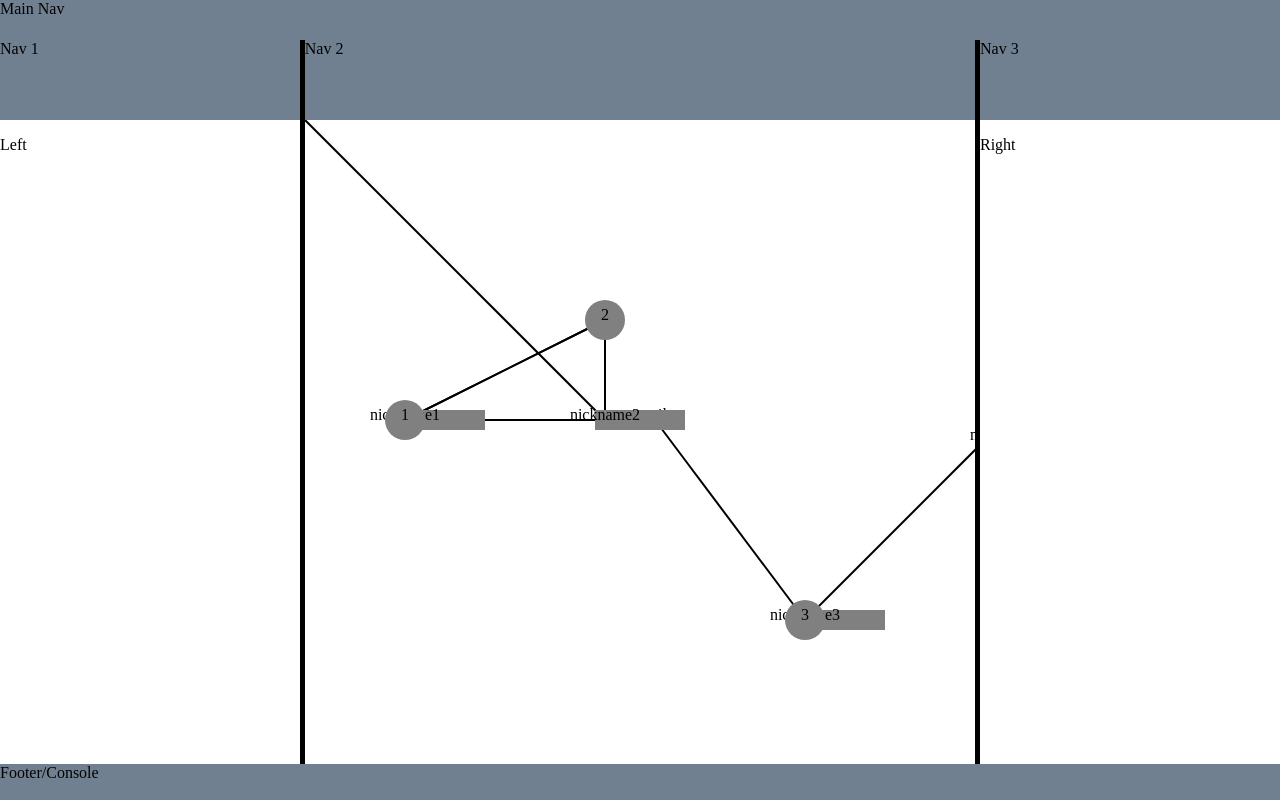
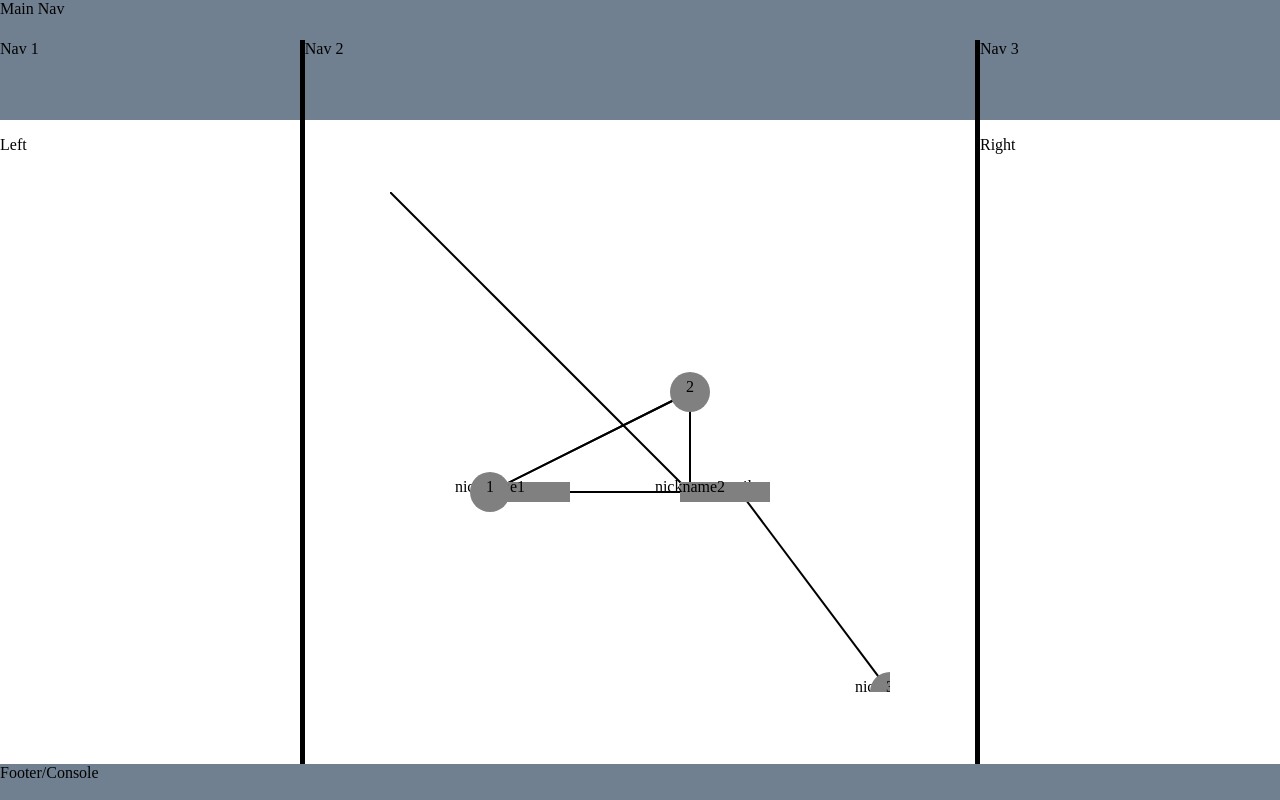
Before and after one commit to Ecdar/Ecdar-GUI-Web, a SvelteKit app: page / in a window 1280 px wide. Built offline with nearby package versions, Linux system fonts and the light colour scheme.

Commit message:
3 hours of sadness

```diff
--- a/src/lib/components/svg-view/Label.svelte
+++ b/src/lib/components/svg-view/Label.svelte
@@ -2,16 +2,16 @@
 	import DraggableSvg from "./DraggableSVG.svelte";
 	import type { Point } from "$lib/classes/draw";
 
-	export let parrentPosition: Point;
+	export let parentPosition: Point;
 	export let position: Point;
 	export let text: string;
 </script>
 
 <DraggableSvg bind:position>
-	<!-- line from parrent to text label-->
+	<!-- line from parent to text label-->
 	<line
-		x1={parrentPosition.x}
-		y1={parrentPosition.y}
+		x1={parentPosition.x}
+		y1={parentPosition.y}
 		x2={position.x}
 		y2={position.y}
 		stroke="black"
--- a/src/lib/components/svg-view/Location.svelte
+++ b/src/lib/components/svg-view/Location.svelte
@@ -2,10 +2,7 @@
 
 <script lang="ts">
 	import Node from "./Node.svelte";
-	import type { iLocation } from "$lib/interfaces/iLocation";
 	import type { Point } from "$lib/classes/draw";
-	import { activeModel } from "$lib/globalState/activeModel";
-	import { Nickname } from "$lib/classes/automaton";
 	import type { iNickname } from "$lib/interfaces/iNickname";
 	import Label from "./Label.svelte";
 
@@ -16,7 +13,7 @@
 
 <Label
 	bind:position={nickname.position}
-	bind:parrentPosition={position}
+	bind:parentPosition={position}
 	bind:text={nickname.name}
 />
 <Node text={locationID} radius={20} bind:position />
--- a/src/lib/components/svg-view/SvgView.svelte
+++ b/src/lib/components/svg-view/SvgView.svelte
@@ -1,47 +1,19 @@
 <script lang="ts">
 	import { activeModel } from "$lib/globalState/activeModel";
-	import { updateScale } from "$lib/globalState/scaleStore";
 	import Location from "$lib/components/svg-view/Location.svelte";
+	import ZoomAndPan from "./ZoomAndPan.svelte";
 	import Edge from "./Edge.svelte";
 	import Label from "./Label.svelte";
-
-	let svgContainer: SVGElement;
-	let currentScale = 1;
-	const maxScale = 2.5;
-	const minScale = 0.5;
-
-	function testingScrolling(event: WheelEvent) {
-		event.preventDefault();
-
-		const delta = Math.sign(event.deltaY);
-
-		currentScale += delta * 0.05;
-
-		if (currentScale > maxScale) {
-			currentScale = maxScale;
-		} else if (currentScale < minScale) {
-			currentScale = minScale;
-		}
-
-		svgContainer.style.transform = `scale(${currentScale})`;
-		updateScale(currentScale);
-	}
 </script>
 
-<svg
-	id="svg-container"
-	height="100%"
-	width="100%"
-	bind:this={svgContainer}
-	on:wheel={testingScrolling}
->
+<ZoomAndPan>
 	<Label
-		parrentPosition={{ x: 0, y: 0 }}
+		parentPosition={{ x: 0, y: 0 }}
 		position={{ x: 300, y: 300 }}
 		text="test"
 	/>
+
 	<!--All edges gets drawn with their reference to their source location-->
-
 	{#each $activeModel.edges as edge}
 		<Edge
 			bind:sourcePoint={$activeModel.locations[edge.sourceLocation]
@@ -60,13 +32,4 @@
 			bind:nickname={location.nickname}
 		/>
 	{/each}
-</svg>
-
-<style>
-	#svg-container {
-		/* Change height and width dynamically once zooming and panning is implemented */
-		height: 1000%;
-		width: 1000%;
-		position: absolute;
-	}
-</style>
+</ZoomAndPan>
--- /dev/null
+++ b/src/lib/components/svg-view/ZoomAndPan.svelte
@@ -0,0 +1,66 @@
+<script lang="ts">
+	let svgX: number = 0;
+	let svgY: number = 0;
+	let zoomFactor: number = 1;
+
+	function handleWheel(event: WheelEvent): void {
+		const rect = (event.target as HTMLElement).getBoundingClientRect();
+
+		const x = event.clientX - rect.left;
+		const y = event.clientY - rect.top;
+
+		const prevZoomFactor: number = zoomFactor;
+
+		// Update the zoom factor based on the wheel event
+		if (event.deltaY > 0) {
+			zoomFactor *= 1.1;
+		} else {
+			zoomFactor /= 1.1;
+		}
+
+		svgX -= x * (1 / prevZoomFactor - 1 / zoomFactor);
+		svgY -= y * (1 / prevZoomFactor - 1 / zoomFactor);
+	}
+
+	let dragging: boolean = false;
+	let lastX: number, lastY: number;
+
+	function handleMouseDown(event: MouseEvent): void {
+		dragging = true;
+		lastX = event.clientX;
+		lastY = event.clientY;
+	}
+
+	function handleMouseMove(event: MouseEvent): void {
+		if (dragging) {
+			const dx: number = event.clientX - lastX;
+			const dy: number = event.clientY - lastY;
+			svgX -= dx / zoomFactor;
+			svgY -= dy / zoomFactor;
+
+			lastX = event.clientX;
+			lastY = event.clientY;
+		}
+	}
+
+	function handleMouseUp(): void {
+		dragging = false;
+	}
+</script>
+
+<div
+	role="button"
+	tabindex="-1"
+	on:wheel={handleWheel}
+	on:mousedown={handleMouseDown}
+	on:mousemove={handleMouseMove}
+	on:mouseup={handleMouseUp}
+	style="overflow: hidden; position: relative; width: 500px; height: 500px;"
+>
+	<svg
+		viewBox={`${svgX} ${svgY} ${500 / zoomFactor} ${500 / zoomFactor}`}
+		style="position: absolute; top: 0; left: 0; width: 100%; height: 100%;"
+	>
+		<slot />
+	</svg>
+</div>
--- a/src/routes/+page.svelte
+++ b/src/routes/+page.svelte
@@ -53,59 +53,6 @@
 			stopResizingSidePanel,
 		);
 	}
-
-	import { updateScale } from "$lib/globalState/scaleStore";
-	let svgContainer: HTMLElement;
-	let currentScale = 1;
-	const maxScale = 5;
-	const minScale = 0.25;
-
-	function testingScrolling(event: WheelEvent) {
-		event.preventDefault();
-
-		const delta = Math.sign(event.deltaY);
-
-		currentScale += delta * 0.05;
-
-		if (currentScale > maxScale) {
-			currentScale = maxScale;
-		} else if (currentScale < minScale) {
-			currentScale = minScale;
-		}
-
-		svgContainer.style.transform = `translate(${offset.x}px, ${offset.y}px) scale(${currentScale})`;
-
-		updateScale(currentScale);
-	}
-
-	let toPan: boolean = false;
-	let offset = { x: 0, y: 0 };
-
-	function testingPanning(event: MouseEvent) {
-		event.preventDefault();
-
-		if (toPan && event.shiftKey) {
-			event.stopPropagation();
-			offset = {
-				x: offset.x + event.movementX,
-				y: offset.y + event.movementY,
-			};
-
-			svgContainer.style.transform = `translate(${offset.x}px, ${offset.y}px) scale(${currentScale})`;
-		}
-	}
-
-	function startTestingPanning(event: MouseEvent) {
-		event.preventDefault();
-
-		toPan = true;
-	}
-
-	function stopTestingPanning(event: MouseEvent) {
-		event.preventDefault();
-
-		toPan = false;
-	}
 </script>
 
 <!-- Top navigation Panel -->
@@ -127,20 +74,10 @@
 		}}
 	/>
 	<!-- Canvas -->
-	<div
-		class="canvas"
-		role="button"
-		tabindex="-1"
-		on:wheel={testingScrolling}
-		on:mousedown={startTestingPanning}
-		on:mousemove={testingPanning}
-		on:mouseup={stopTestingPanning}
-	>
+	<div class="canvas">
 		<nav>Nav 2</nav>
 		<div id="svgContainer">
-			<div class="anotherContainer" bind:this={svgContainer}>
-				<SvgView />
-			</div>
+			<SvgView />
 		</div>
 	</div>
 	<!-- Right resize Panel -->
@@ -199,11 +136,6 @@
 		height: 100%;
 	}
 
-	.anotherContainer {
-		height: 100%;
-		width: 100%;
-	}
-
 	.sidePanel {
 		background-color: white;
 	}
```
